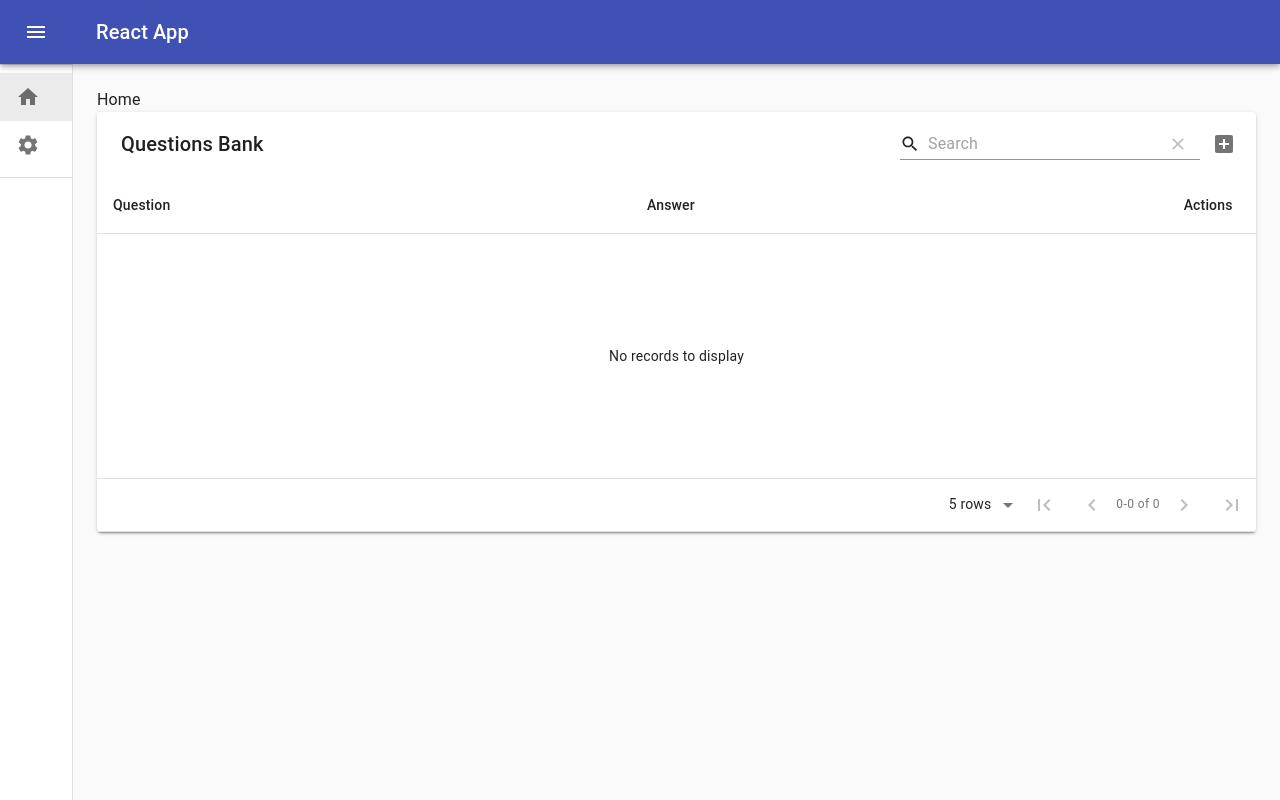
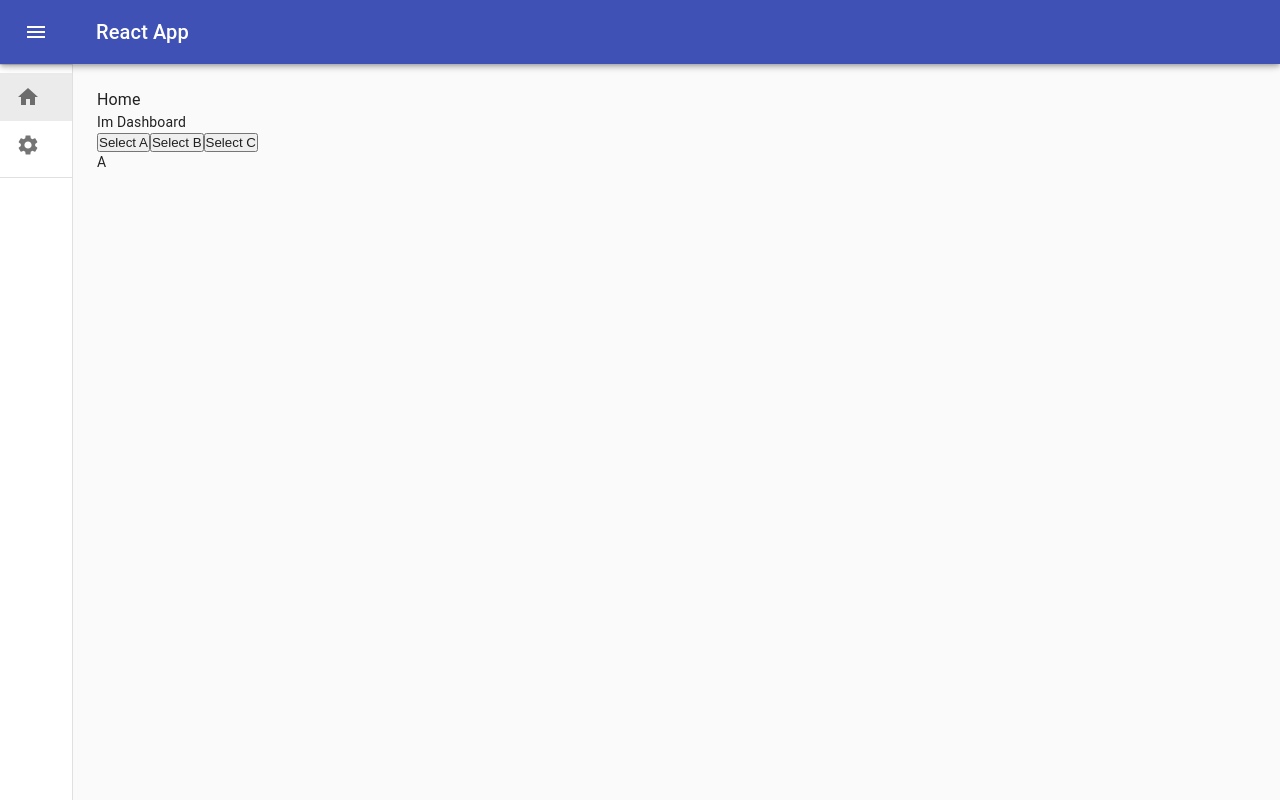
Before and after one commit to lMINERl/business-info-extractor, a React (Create React App) app: page / in a window 1280 px wide. Built offline with nearby package versions, Linux system fonts and the light colour scheme.

Commit message:
test routeDefault in App

```diff
--- a/src/app/App.tsx
+++ b/src/app/App.tsx
@@ -16,6 +16,7 @@ import { Input, Link } from '@material-ui/core';
 import { BreadcrumbsNoRoute } from '../stories/breadcrumbs';
 import { useSelector } from 'react-redux';
 import { BreadcrumbsReducer } from '../store/reducers/BreadcrumbsReducer';
+import { RouteDefault } from '../stories/route';
 // import { useSelector, useDispatch } from 'react-redux';
 // import { RootState } from '../store';
 // import { CheckboxDefault } from '../stories/checkbox';
@@ -229,22 +230,44 @@ const App: React.FC = () => {
     />
   );
 
-  const Dashboard = (props: {}) => {
+  const Settings = (props: {}) => {
     const [x, setX] = React.useState();
     return (
       <div>
-        <div>Im dashboard</div>
-        <Input onChange={(e: any) => setX(e.target.value)} />
+        <div>Im Settings</div>
       </div>
     );
   };
-  const Settings = (props: {}) => {
+  const Dashboard = (props: {}) => {
+    const [selected, setSelected] = useState('A');
+
+    const A = (props: {}) => <div>A</div>;
+    const B = (props: {}) => <div>B</div>;
+    const C = (props: {}) => <div>C</div>;
+
+    const tabs = useMemo(
+      () => (
+        <div style={{ display: 'inline-flex' }}>
+          <button onClick={() => setSelected('A')}>Select A</button>
+          <button onClick={() => setSelected('B')}>Select B</button>
+          <button onClick={() => setSelected('C')}>Select C</button>
+        </div>
+      ),
+      []
+    );
+
     return (
       <div>
-        Im Settings
-        <Link href="#" onClick={console.log}>
-          asdasd
-        </Link>
+        <div>Im Dashboard</div>
+        {tabs}
+        <RouteDefault
+          selectedKey={selected}
+          components={[
+            { component: A, key: 'A', props: {} },
+            { component: B, key: 'B' },
+            { component: C, key: 'C', props: {} }
+          ]}
+        />
       </div>
     );
   };
@@ -253,7 +276,7 @@ const App: React.FC = () => {
     toolbarTitle: 'React App',
     items: [
       [
-        { key: 'Home', icon: <Home />, component: <QuestionsBank /> },
+        { key: 'Home', icon: <Home />, component: <Dashboard /> },
         { key: 'Settings', icon: <SettingsIcon />, component: <Settings /> }
       ]
     ]
```
